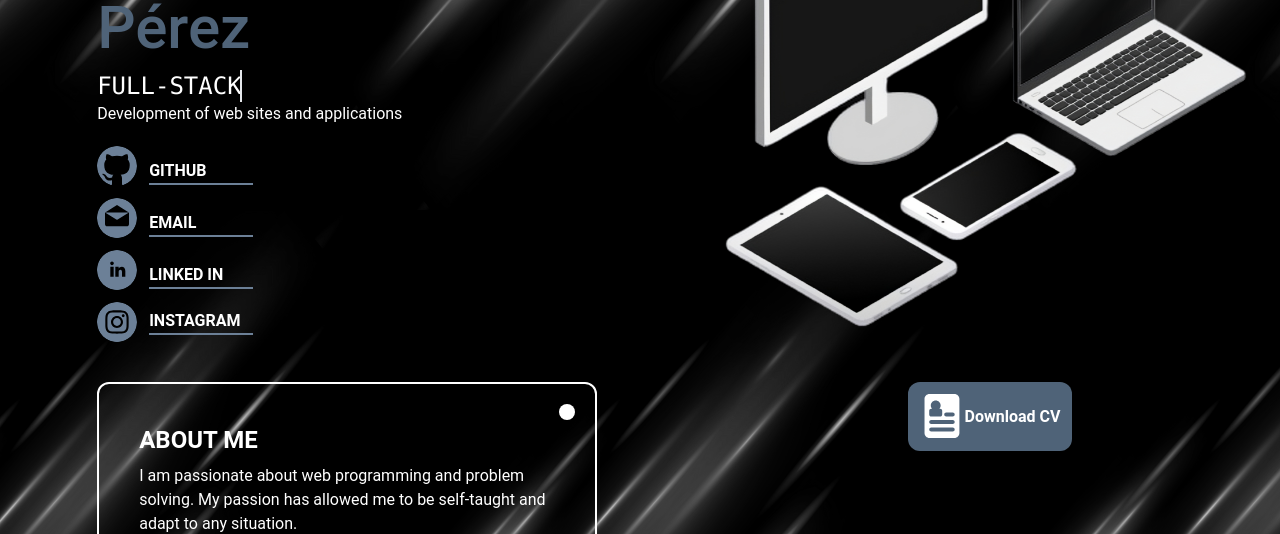
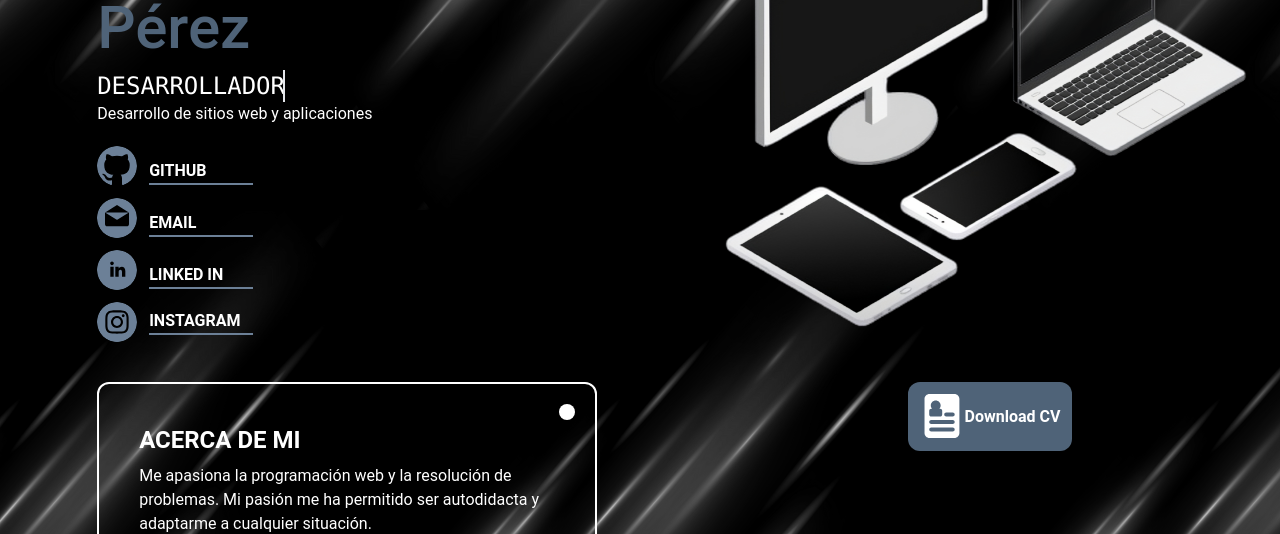
Before and after one commit to lRomanti01/portfolio-react-tailwind, a React (Vite) app: page / in a window 1280 px wide. Shown: the part 266-800 px from the top of the page. Built offline with nearby package versions, Linux system fonts and the light colour scheme.

Commit message:
add more languagues

```diff
--- a/src/App.jsx
+++ b/src/App.jsx
@@ -32,7 +32,6 @@ const App = () => {
       >
         <p>
           Copyright &copy; {currentYear} Romantiezer Rodríguez Pérez{" "}
-          {t("welcome")}
         </p>
       </footer>
     </div>
--- a/src/components/About.jsx
+++ b/src/components/About.jsx
@@ -6,18 +6,45 @@ import IconVC from "./icons/IconVC";
 import IconLinkedin from "./icons/IconLinkedin";
 import IconInstagram from "./icons/IconInstagram";
 import CV from "../assets/downloads/Romantiezer - CV.pdf";
-import { useRef } from "react";
+import { useContext, useRef } from "react";
+import { useTranslation } from "react-i18next";
+import { LanguageContext } from "../context/LanguageProvider";
+import { AboutMeSquare } from "./About/AboutMeSquare";
 
-const About = () => {
-  const point = useRef(null);
+export default function About() {
+  const { t } = useTranslation();
+  const { language } = useContext(LanguageContext);
 
-  const handleOver = () => {
-    point.current.classList.add("animate-pulse");
-  };
-
-  const handleOut = () => {
-    point.current.classList.remove("animate-pulse");
-  };
+  const socialMedia = [
+    {
+      link: "https://github.com/lRomanti01",
+      title: "Github",
+      icon: (
+        <IconGithub className="mb-3 fill-[#32475b] dark:fill-[#6c8097] rounded-full transition-all duration-100 hover:scale-110" />
+      ),
+    },
+    {
+      link: "mailto:romanti159@gmail.com?Subject=Message%20from%20portfolio",
+      title: "Email",
+      icon: (
+        <IconEmail className="mb-3 fill-[#32475b] dark:fill-[#6c8097] rounded-full transition-all duration-100 hover:scale-110" />
+      ),
+    },
+    {
+      link: "https://www.linkedin.com/in/romantiezer-rodriguez/",
+      title: "Linked In",
+      icon: (
+        <IconLinkedin className="mb-3 fill-[#32475b] dark:fill-[#6c8097] rounded-full transition-all duration-100 hover:scale-110" />
+      ),
+    },
+    {
+      link: "https://www.instagram.com/romantiezerz/",
+      title: "Instagram",
+      icon: (
+        <IconInstagram className="fill-[#32475b] dark:fill-[#6c8097] rounded-full transition-all duration-100 hover:scale-110" />
+      ),
+    },
+  ];
 
   return (
     <section
@@ -31,61 +58,29 @@ const About = () => {
             <span className="text-[#6c8097]">Rodríguez</span> <br />
             <span className="text-[#4f6378]">Pérez</span>
           </h1>
-          <h1 className="animate-typingInfinite w-[20ch] whitespace-nowrap overflow-hidden border-r-2 text-black dark:text-white transition-all duration-500 text-xl md:text-2xl font-mono uppercase">
-            Full-Stack Developer
+          <h1
+            className={`animate-typingInfinite ${
+              language == "en" ? "w-[22ch]" : "w-[26ch]"
+            } whitespace-nowrap overflow-hidden border-r-2 text-black dark:text-white transition-all duration-500 text-xl md:text-2xl font-mono uppercase`}
+          >
+            {t("fullstack")}
           </h1>
           <p className="text-black dark:text-white transition-all duration-500">
-            Development of web sites and applications
+            {t("description")}
           </p>
           <div className="mt-5">
-            <IconButton
-              link={"https://github.com/lRomanti01"}
-              title="github"
-              svg={
-                <IconGithub className="mb-3 fill-[#32475b] dark:fill-[#6c8097] rounded-full transition-all duration-100 hover:scale-110" />
-              }
-            />
-            <IconButton
-              link={
-                "mailto:romanti159@gmail.com?Subject=Message%20from%20portfolio"
-              }
-              title="Email"
-              svg={
-                <IconEmail className="mb-3 fill-[#32475b] dark:fill-[#6c8097] rounded-full transition-all duration-100 hover:scale-110" />
-              }
-            />
-            <IconButton
-              link={"https://www.linkedin.com/in/romantiezer-rodriguez/"}
-              title="Linked In"
-              svg={
-                <IconLinkedin className="mb-3 fill-[#32475b] dark:fill-[#6c8097] rounded-full transition-all duration-100 hover:scale-110" />
-              }
-            />
-            <IconButton
-              link={"https://www.instagram.com/romantiezerz/"}
-              title="Instagram"
-              svg={
-                <IconInstagram className="fill-[#32475b] dark:fill-[#6c8097] rounded-full transition-all duration-100 hover:scale-110" />
-              }
-            />
+            {socialMedia.map((item) => (
+              <IconButton
+                link={item.link}
+                title={item.title}
+                svg={item.icon}
+              />
+            ))}
           </div>
-          <div
-            onMouseOver={handleOver}
-            onMouseOut={handleOut}
-            className="border-black border-2 text-black dark:text-white duration-500 relative dark:border-white mt-10 p-10 rounded-xl cursor-pointer hover:scale-105 transition-all md:w-[350px] lg:w-[450px] xl:h-48 xl:w-[500px]"
-          >
-            <h1 className="font-bold text-2xl uppercase mb-2">About me</h1>
-            <span
-              ref={point}
-              className="absolute top-5 right-5 bg-black dark:bg-white h-4 w-4 rounded-full"
-            ></span>
-            <p>
-              I am passionate about web programming and problem solving. My
-              passion has allowed me to be self-taught and adapt to any
-              situation.
-            </p>
-          </div>
+
+          <AboutMeSquare />
         </div>
+
         <div className="pb-10 md:py-10 md:block">
           <img
             src={Imagen}
@@ -106,6 +101,4 @@ const About = () => {
       </div>
     </section>
   );
-};
-
-export default About;
+}
--- /dev/null
+++ b/src/components/About/AboutMeSquare.jsx
@@ -0,0 +1,30 @@
+import { useRef } from "react";
+import { useTranslation } from "react-i18next";
+
+export const AboutMeSquare = () => {
+  const { t } = useTranslation();
+  const point = useRef(null);
+
+  const handleOver = () => {
+    point.current.classList.add("animate-pulse");
+  };
+
+  const handleOut = () => {
+    point.current.classList.remove("animate-pulse");
+  };
+
+  return (
+    <div
+      onMouseOver={handleOver}
+      onMouseOut={handleOut}
+      className="border-black border-2 text-black dark:text-white duration-500 relative dark:border-white mt-10 p-10 rounded-xl cursor-pointer hover:scale-105 transition-all md:w-[350px] lg:w-[450px] xl:h-48 xl:w-[500px]"
+    >
+      <h1 className="font-bold text-2xl uppercase mb-2">{t("aboutMeTitle")}</h1>
+      <span
+        ref={point}
+        className="absolute top-5 right-5 bg-black dark:bg-white h-4 w-4 rounded-full"
+      />
+      <p>{t("aboutMeDescription")}</p>
+    </div>
+  );
+};
--- a/src/config/i18n/translations/en.json
+++ b/src/config/i18n/translations/en.json
@@ -1,4 +1,7 @@
 {
   "welcome": "Welcome to my application",
-  "description": "This is an example description"
+  "fullstack": "Full-Stack Developer",
+  "description": "Development of web sites and applications",
+  "aboutMeTitle": "About me",
+  "aboutMeDescription": "I am passionate about web programming and problem solving. My passion has allowed me to be self-taught and adapt to any situation."
 }
--- a/src/config/i18n/translations/es.json
+++ b/src/config/i18n/translations/es.json
@@ -1,4 +1,7 @@
 {
   "welcome": "Bienvenido a mi aplicación",
-  "description": "Esta es una descripción de ejemplo"
+  "fullstack": "Desarrollador Full-stack",
+  "description": "Desarrollo de sitios web y aplicaciones",
+  "aboutMeTitle": "Acerca de mi",
+  "aboutMeDescription": "Me apasiona la programación web y la resolución de problemas. Mi pasión me ha permitido ser autodidacta y adaptarme a cualquier situación."
 }
```
